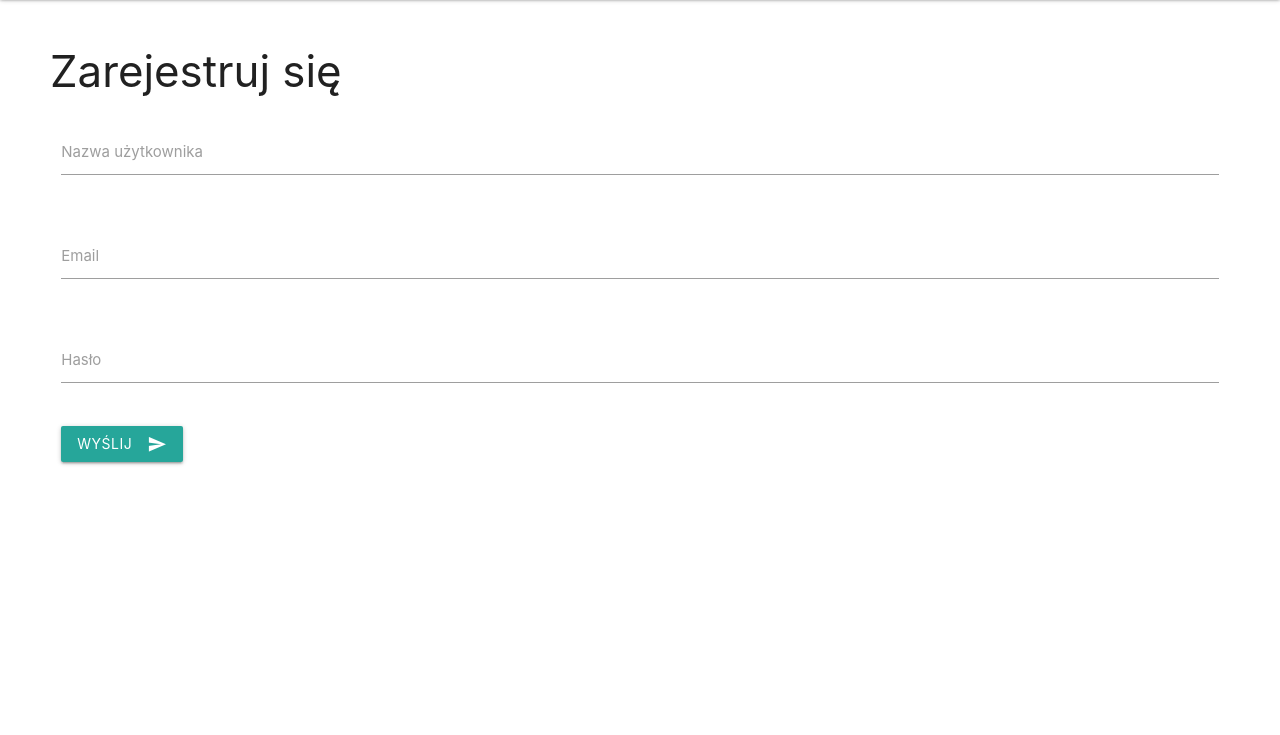
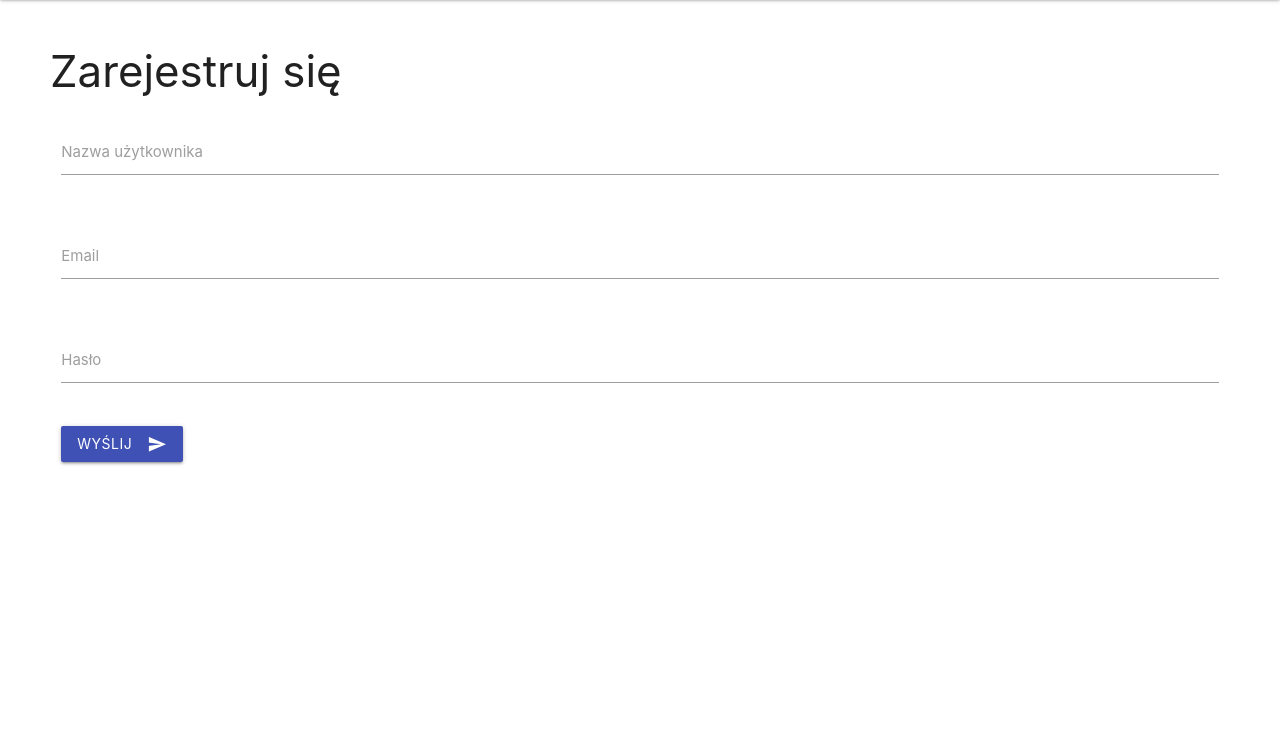
Before and after one commit to pawelduraj/wizualizacje-matematyki, a Flask app: page /register in a window 1280 px wide. Shown: the part 65-800 px from the top of the page. Run offline with Flask 2, Linux system fonts and the light colour scheme.

Commit message:
Button color

```diff
--- a/templates/login.html
+++ b/templates/login.html
@@ -1,7 +1,6 @@
 {%  extends 'layout.html' %}
 
 {% block content %}
-
 <div id="content" class="container z-depth-2">
     <h3>Zaloguj się</h3>
     <div class="row">
@@ -18,11 +17,10 @@
                     <label for="password">Hasło</label>
                 </div>
             </div>
-                <button class="btn waves-effect waves-light" type="submit" name="action">
+            <button class="btn waves-effect waves-light indigo" type="submit" name="action">
                 Wyślij<i class="material-icons right">send</i>
             </button>
         </form>
     </div>
 </div>
-
 {% endblock %}
--- a/templates/register.html
+++ b/templates/register.html
@@ -1,7 +1,6 @@
 {% extends 'layout.html' %}
 
 {% block content %}
-
 <div id="content" class="container z-depth-2">
     <h3>Zarejestruj się</h3>
     <div class="row">
@@ -24,11 +23,10 @@
                     <label for="password">Hasło</label>
                 </div>
             </div>
-                <button class="btn waves-effect waves-light" type="submit" name="action">
+            <button class="btn waves-effect waves-light indigo" type="submit" name="action">
                 Wyślij<i class="material-icons right">send</i>
             </button>
         </form>
     </div>
 </div>
-
 {% endblock %}
--- a/templates/users.html
+++ b/templates/users.html
@@ -1,7 +1,6 @@
 {%  extends 'layout.html' %}
 
 {% block content %}
-
 <div id="content" class="container z-depth-2">
     <h5>Użytkownicy:</h5>
     {% for user in list_users %}
@@ -10,5 +9,4 @@
         <br>
     {% endfor %}
 </div>
-
 {% endblock %}
```
Lines whose indentation alone changed are shown as unchanged.
